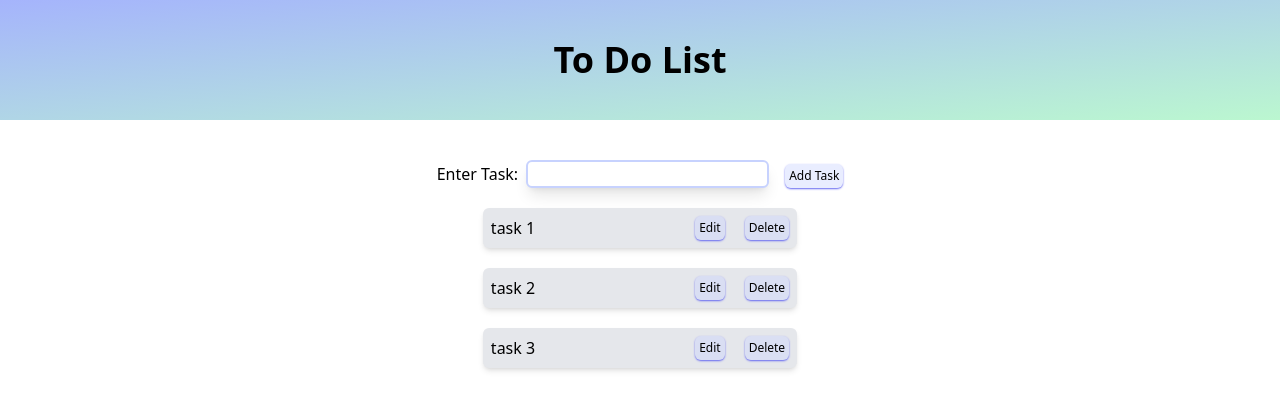
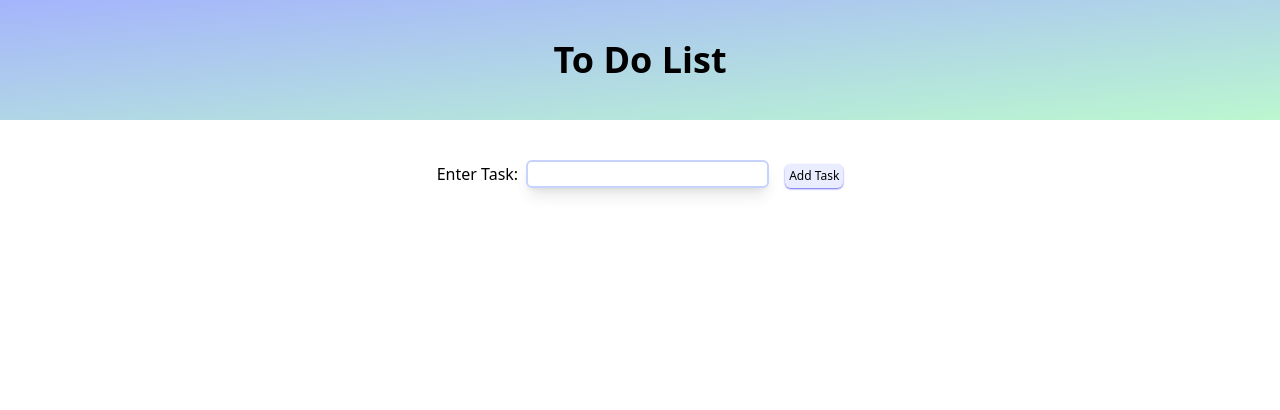
Before and after one commit to SV3N77/todolist, a React (Vite) app: page / in a window 1280 px wide. Shown: the top 410 px of the page. Built offline with nearby package versions, Linux system fonts and the light colour scheme.

Commit message:
Update App.jsx
-Added id to todo

```diff
--- a/src/App.jsx
+++ b/src/App.jsx
@@ -6,7 +6,11 @@ function EnterTask({ onAddTask }) {
     e.preventDefault();
     const formData = new FormData(e.target);
     const data = Object.fromEntries(formData);
-    onAddTask(data.text);
+    const newToD0 = {
+      id: new Date().getTime(),
+      task: data.text,
+    };
+    onAddTask(newToD0);
     e.target.reset();
   }
 
@@ -36,18 +40,18 @@ function EnterTask({ onAddTask }) {
 function TaskList({ todolist, onDeleteTask }) {
   return (
     <div className="flex flex-col mt-5 gap-5">
-      {todolist.map((task) => (
+      {todolist.map((todo) => (
         <div
-          key={task}
+          key={todo.id}
           className="text-ms flex flex-row gap-40 mx-auto shadow-md bg-gray-200 rounded-md p-2"
         >
-          {task}
+          {todo.task}
           <div className="flex flex-row gap-5">
             <button className="rounded-md p-1 text-xs border-solid border-1 shadow-sm shadow-indigo-500 border-indigo-400 bg-indigo-200/40 hover:opacity-60">
               Edit
             </button>
             <button
-              onClick={() => onDeleteTask(task)}
+              onClick={() => onDeleteTask(todo.id)}
               className="rounded-md p-1 text-xs border-solid border-1 shadow-sm shadow-indigo-500 border-indigo-400 bg-indigo-200/40 hover:opacity-60"
             >
               Delete
@@ -60,14 +64,16 @@ function TaskList({ todolist, onDeleteTask }) {
 }
 
 function App() {
-  const [todolist, setTodolist] = useState(["task 1", "task 2", "task 3"]);
+  const [todolist, setTodolist] = useState([]);
+  const [isEditing, setIsEditing] = useState(false);
+  const [currentToDo, setCurrentToDo] = useState("");
 
-  function onAddTask(task) {
-    setTodolist([...todolist, task]);
+  function onAddTask(id) {
+    setTodolist([...todolist, id]);
   }
 
-  function onDeleteTask(task) {
-    setTodolist(todolist.filter((t) => t !== task));
+  function onDeleteTask(id) {
+    setTodolist(todolist.filter((t) => t.id !== id));
   }
 
   return (
```
